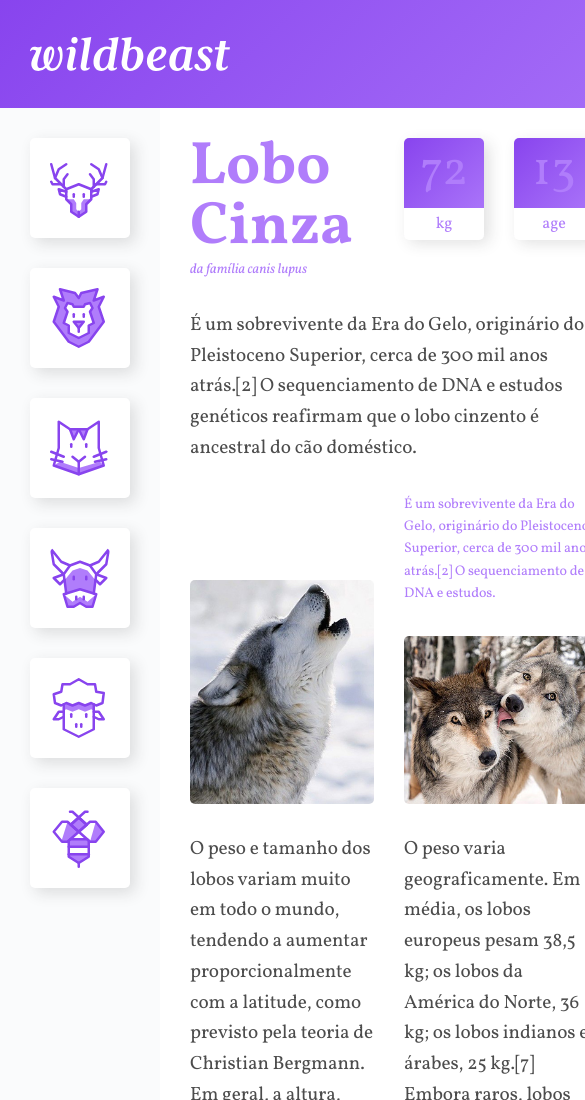
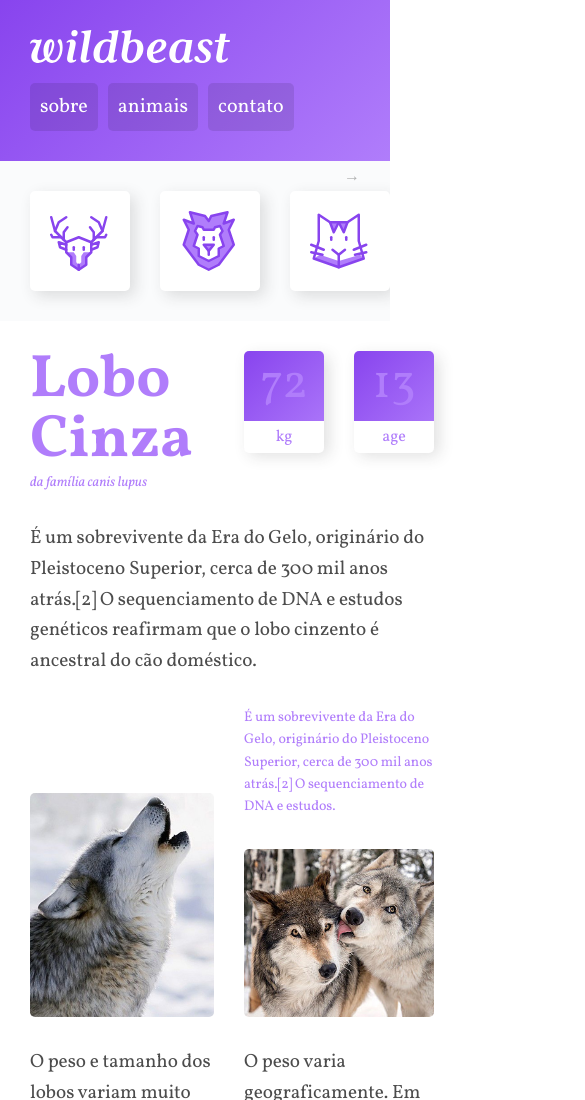
Before and after one commit to adsonbmx15/wildbeast, a plain HTML site: page index.html in a window 390 px wide. Shown: the top 1100 px of the page, 585 px wide, since content can reach past the window. Drawn offline with Linux system fonts and the light colour scheme.

Commit message:
responsivo

```diff
--- a/css/style.css
+++ b/css/style.css
@@ -35,6 +35,28 @@ img {
     "header header header"
     "sidenav content anuncios"
     "footer footer footer";
+}
+
+@media (max-width: 1200px) {
+  .estrutura {
+    grid-template-areas:
+      "header header header"
+      "sidenav content content"
+      "sidenav anuncios anuncios"
+      "footer footer footer";
+  }
+}
+
+@media (max-width: 760px) {
+  .estrutura {
+    grid-template-columns: 100%;
+    grid-template-areas:
+      "header"
+      "sidenav"
+      "content"
+      "anuncios"
+      "footer";
+  }
 }
 
 /* HEADER */
@@ -75,6 +97,21 @@ img {
   margin-left: 30px;
 }
 
+@media (max-width: 760px) {
+  .header {
+    grid-template-columns: auto;
+  }
+  .logo {
+    margin-bottom: 20px;
+  }
+  .header nav a {
+    font-size: 1rem;
+  }
+  .header li + li {
+    margin-left: 10px;
+  }
+}
+
 /* SIDENAV */
 
 .sidenav {
@@ -97,6 +134,44 @@ img {
 
 .sidenav li a:hover {
   background: #b07dfb;
+}
+
+@keyframes seta {
+  from {
+    right: 30px;
+  }
+  to {
+    right: 20px;
+  }
+}
+
+@media (max-width: 760px) {
+  .sidenav {
+    position: relative;
+    overflow-x: auto;
+    -webkit-overflow-scrolling: touch;
+    -ms-overflow-style: -ms-autohiding-scrollbar;
+  }
+  .sidenav::after {
+    content: "→";
+    position: absolute;
+    top: 5px;
+    right: 30px;
+    color: rgba(0, 0, 0, 0.3);
+    animation: seta 0.5s ease-in 0s infinite alternate;
+  }
+  .sidenav ul {
+    display: flex;
+  }
+  .sidenav ul li {
+    flex: 1 0 60px;
+  }
+  .sidenav {
+    padding: 0 30px;
+  }
+  .sidenav li a {
+    margin: 30px 30px 30px 0;
+  }
 }
 
 /* CONTENT */
```
